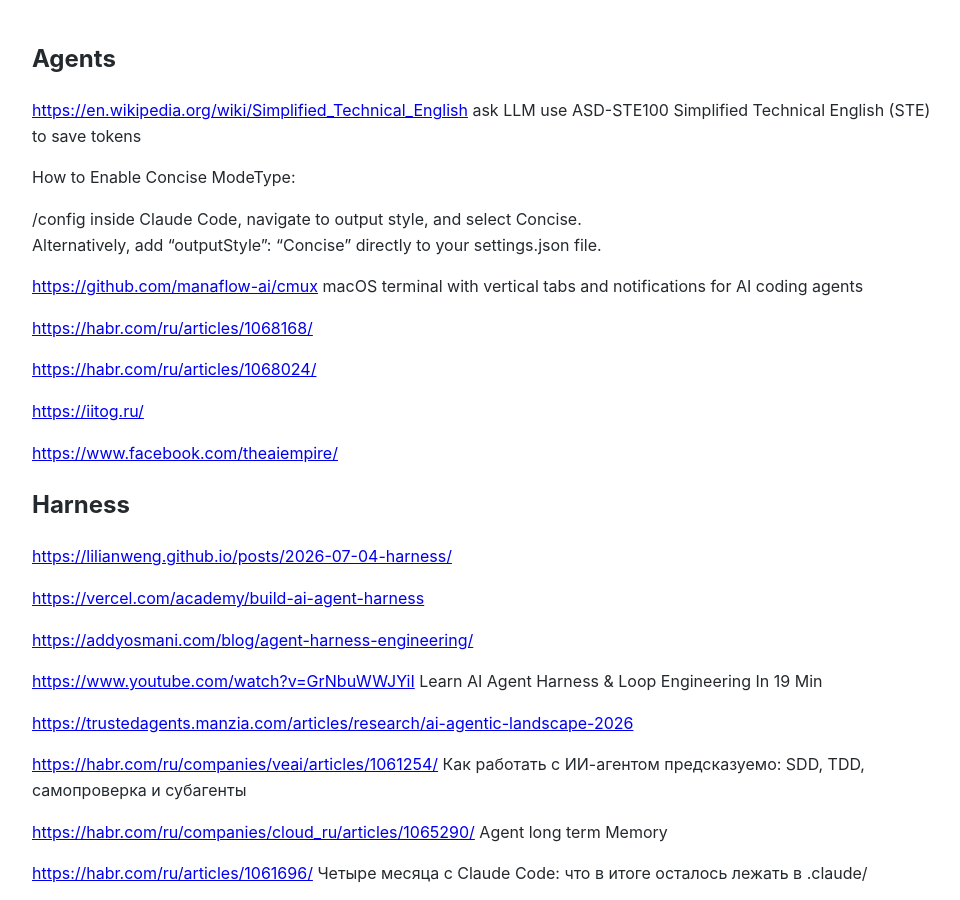
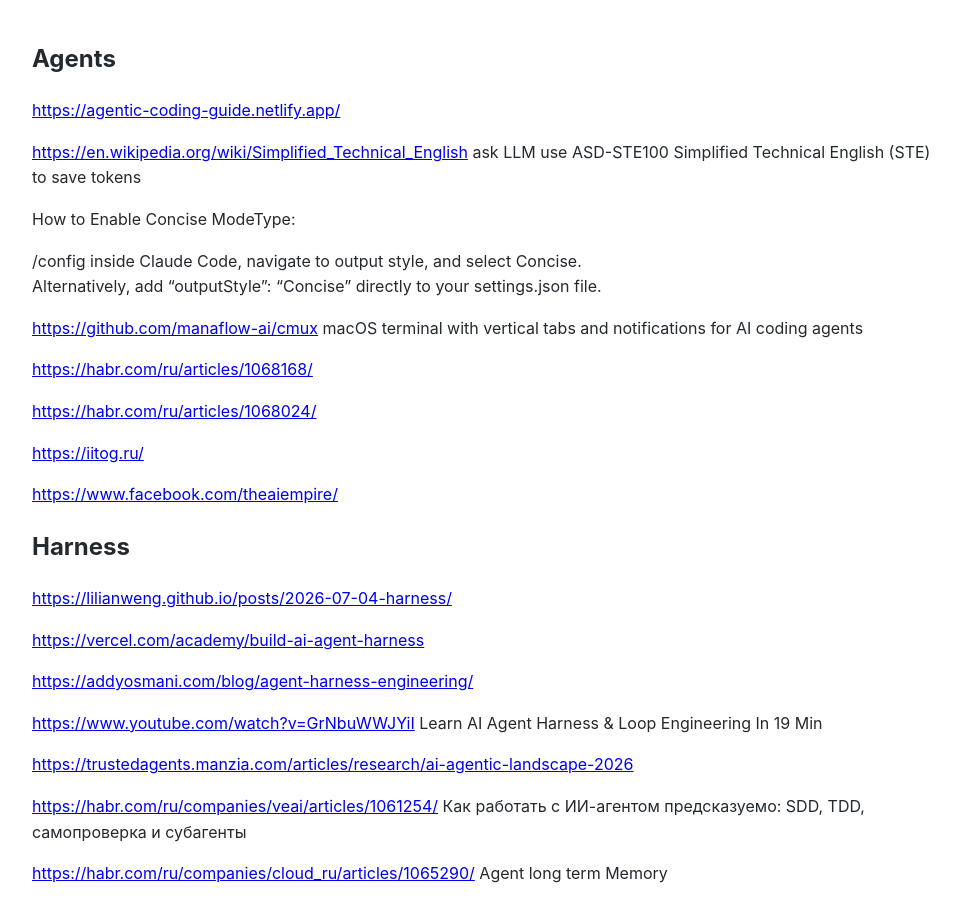
Before and after one commit to Michael-Lubinsky/michael-lubinsky.github.com, a Jekyll site: the page built from ml/agent.md, in a window 1280 px wide and 900 px high. Shown: the whole window, without its empty margins (158-1118 px from the left). Built offline with Jekyll 4.4.1, drawn with Linux system fonts in a browser that asks for light colours; our own code applies the rules of GitHub Pages for plain Markdown files.

Commit message:
Update agent.md

```diff
--- a/ml/agent.md
+++ b/ml/agent.md
@@ -1,4 +1,6 @@
 ## Agents
+
+<https://agentic-coding-guide.netlify.app/>
 
 <https://en.wikipedia.org/wiki/Simplified_Technical_English> ask LLM use ASD-STE100 Simplified Technical English (STE) to save tokens
 
```
